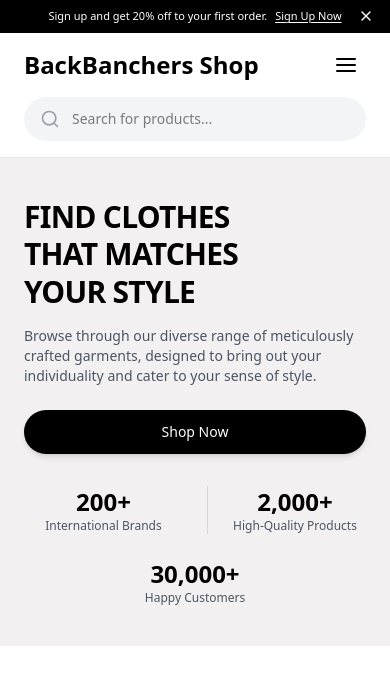
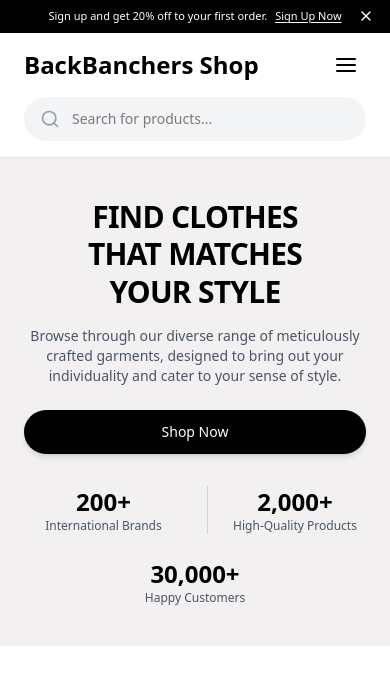
Before and after one commit to shanjid5566/backbencherMart_frontend, a React (Vite) app: page / in a window 390 px wide. Shown: the top 684 px of the page. Built offline with nearby package versions, Linux system fonts and the light colour scheme.

Commit message:
Update Hero component for improved text alignment and readability

```diff
--- a/src/components/Hero.jsx
+++ b/src/components/Hero.jsx
@@ -7,7 +7,7 @@ const Hero = () => {
         <div className="grid grid-cols-1 lg:grid-cols-2 items-center gap-8 lg:gap-12 py-10 sm:py-14 lg:py-20">
           {/* Left Content */}
           <div className="order-1 lg:order-1 flex flex-col justify-center">
-            <h1 className="text-3xl sm:text-4xl md:text-5xl lg:text-6xl xl:text-[72px] font-extrabold leading-tight tracking-tight mb-4 sm:mb-6 lg:mb-8">
+            <h1 className="text-3xl sm:text-4xl md:text-5xl lg:text-6xl xl:text-[72px] font-extrabold leading-tight tracking-tight mb-4 sm:mb-6 lg:mb-8 text-center lg:text-left">
               FIND CLOTHES
               <br />
               THAT MATCHES
@@ -15,7 +15,7 @@ const Hero = () => {
               YOUR STYLE
             </h1>
 
-            <p className="text-sm sm:text-base text-gray-600 mb-6 sm:mb-8 max-w-xl">
+            <p className="text-sm sm:text-base text-gray-600 mb-6 sm:mb-8 max-w-xl text-center lg:text-left">
               Browse through our diverse range of meticulously crafted garments, designed to bring out your individuality and cater to your sense of style.
             </p>
 
```
